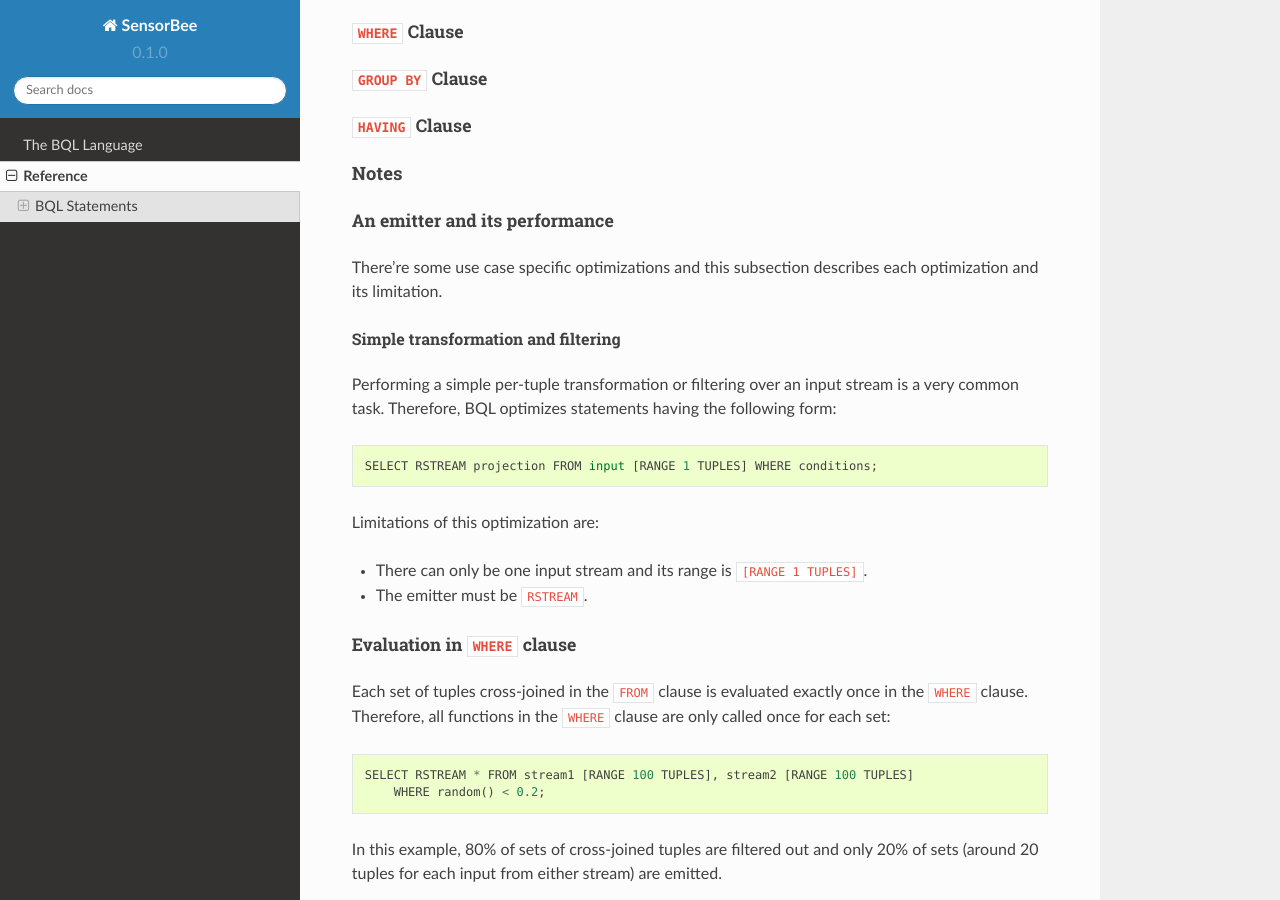
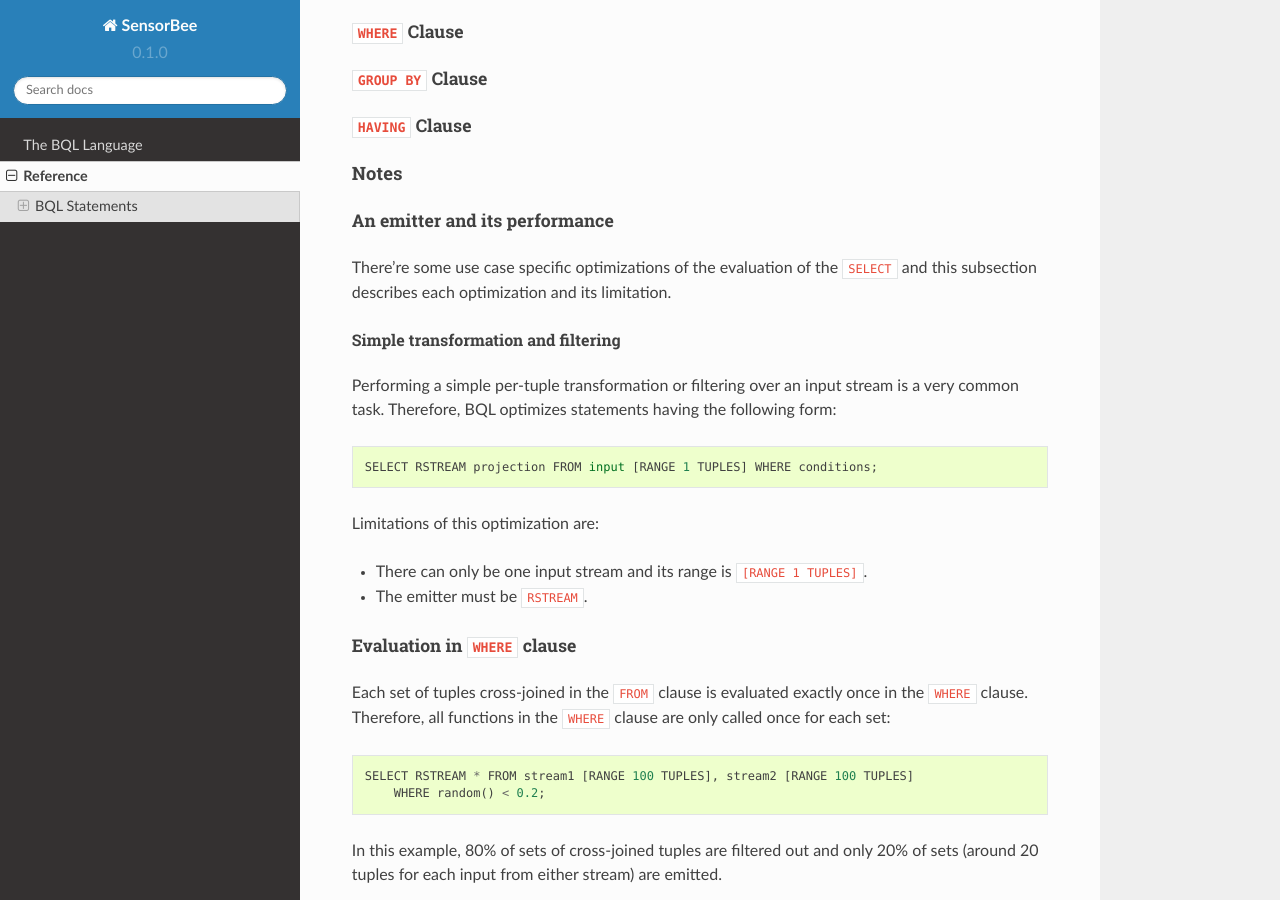
Before and after one commit to sensorbee/docs, a Sphinx documentation site: the page built from source/ref.rst, in a window 1280 px wide and 900 px high, scrolled down 5933 px. Built offline with Sphinx 7.4.7 and the Read the Docs theme 2.0.0, drawn with Linux system fonts in a browser that asks for light colours.

Commit message:
Make a sentence describing optimizations more specific

```diff
--- a/source/ref/stmts/select.rst
+++ b/source/ref/stmts/select.rst
@@ -166,8 +166,8 @@ Notes
 An emitter and its performance
 ^^^^^^^^^^^^^^^^^^^^^^^^^^^^^^
 
-There're some use case specific optimizations and this subsection describes
-each optimization and its limitation.
+There're some use case specific optimizations of the evaluation of the
+``SELECT`` and this subsection describes each optimization and its limitation.
 
 Simple transformation and filtering
 """""""""""""""""""""""""""""""""""
```
